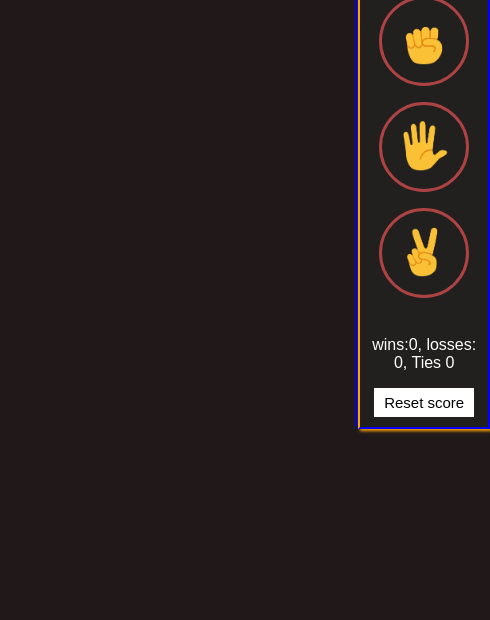
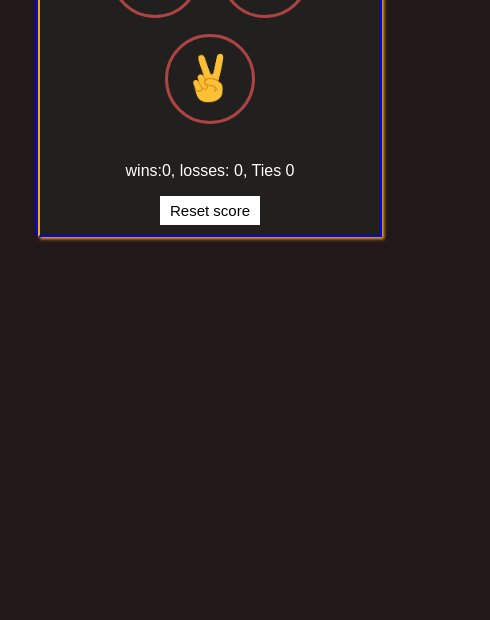
Before and after one commit to Raifulalam/Rock-Paper-Scissor, a plain HTML site: page index.html in a window 390 px wide. Shown: the part 224-844 px from the top of the page, 490 px wide, since content can reach past the window. Drawn offline with Linux system fonts and the light colour scheme.

Commit message:
make responsive

```diff
--- a/style.css
+++ b/style.css
@@ -15,7 +15,7 @@
      border-top: 2px orange solid;
      box-shadow: 2px 2px 3px orange, -2px -2px 3px blue;
      padding: 10px;
-     margin-left: 350px;
+     margin-left: 30px;
      margin-top: 30px;
 
  }
```
